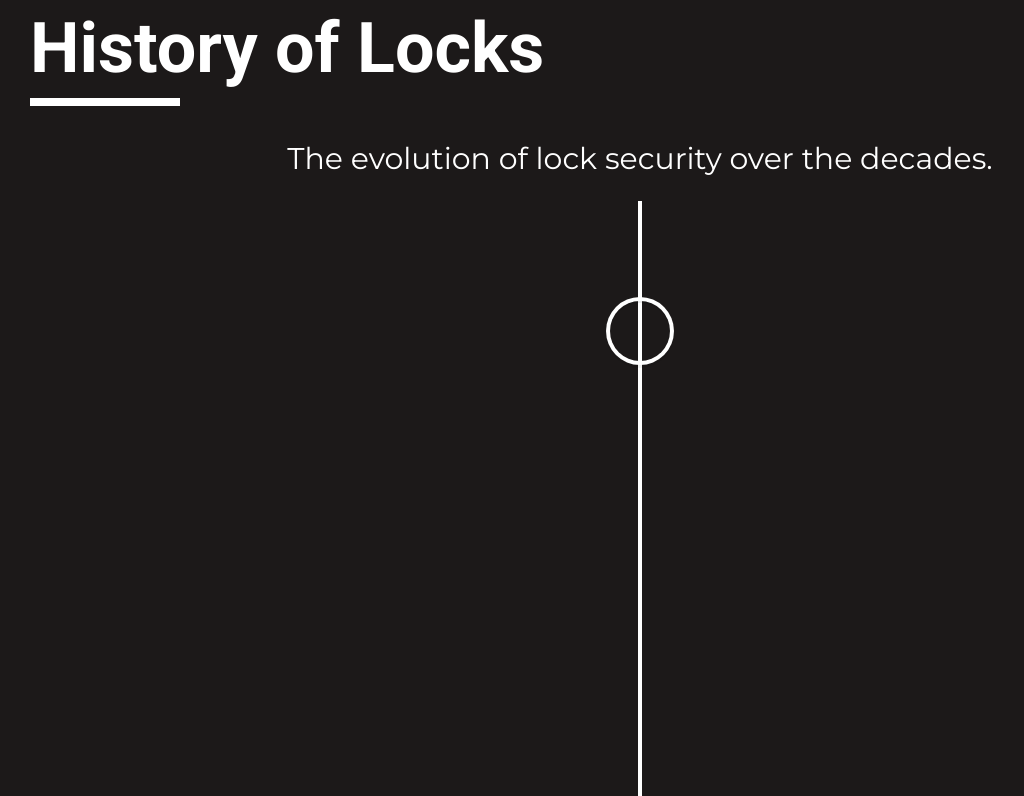
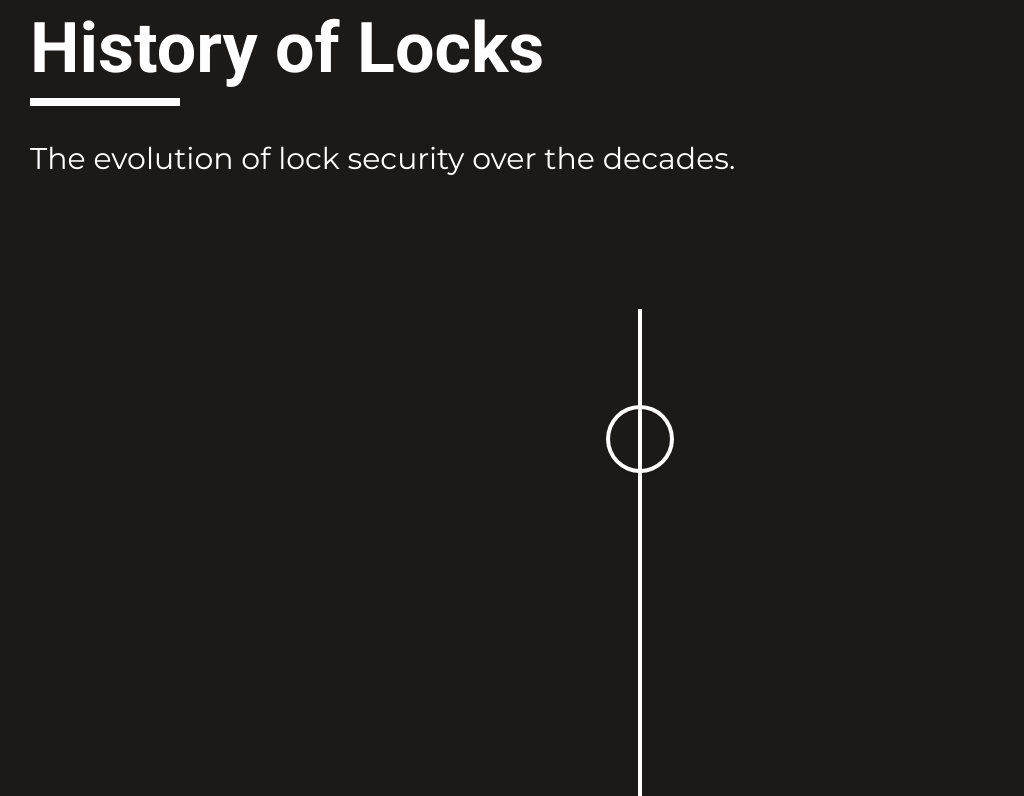
Before and after one commit to Software5E/sw_project, a React (Create React App) app in the folder client/: page /About in a window 1280 px wide. Shown: the part 1060-1856 px from the top of the page, without its empty margins (0-1024 px from the left). Built offline with nearby package versions, Linux system fonts and the light colour scheme.

Commit message:
added code to signup form that clears entry on submit

```diff
--- a/client/package.json
+++ b/client/package.json
@@ -52,5 +52,5 @@
     "react-router-dom": "^5.1.2",
     "react-social-icons": "^4.1.0"
   },
-  "proxy": "http://localhost:3001"
+  "proxy": "http://localhost:80"
 }
--- a/client/src/components/AboutUs/AboutUs.css
+++ b/client/src/components/AboutUs/AboutUs.css
@@ -65,8 +65,8 @@
 .History-of-Locks-Info {
     color: #fff;
     font-family: 'Montserrat', sans-serif;
-    margin: 20px 30px;
-    text-align: center;
+    margin: 20px 30px 10%;
+    /*text-align: center;*/
 }
 .accent {
     color: #32CD32;
@@ -102,7 +102,7 @@
     color: #fff;
     font-family: 'Montserrat', sans-serif;
     margin: 20px 30px;
-    text-align: center;
+    /*text-align: center;*/
 }
 
 .Scale-Image {
--- a/client/src/components/SignUp/SignUp.js
+++ b/client/src/components/SignUp/SignUp.js
@@ -33,6 +33,8 @@ class FormPage extends React.Component {
             console.log(err)
             console.log('post to db failed')
         });
+
+        e.target.reset()
 
     }
 
```
